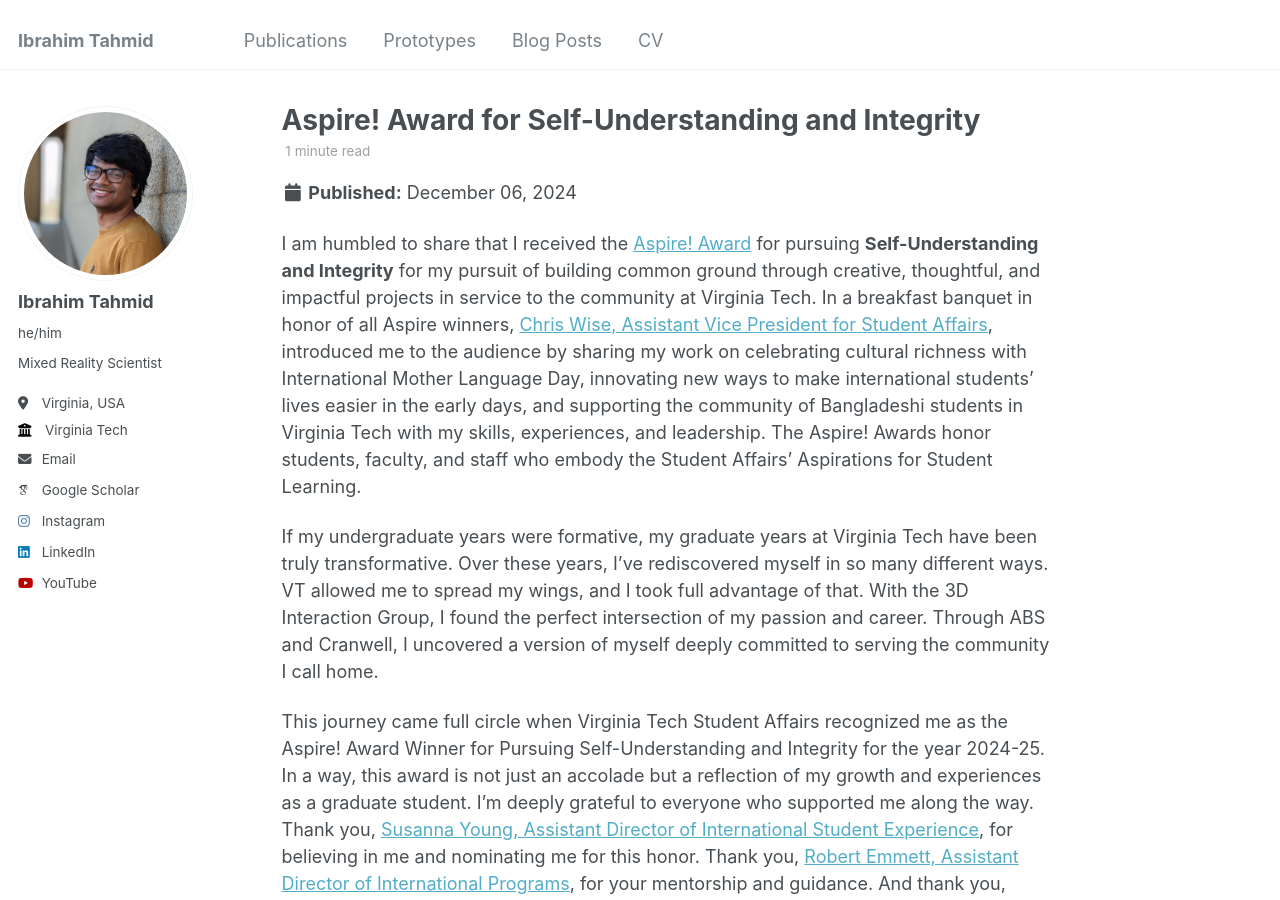
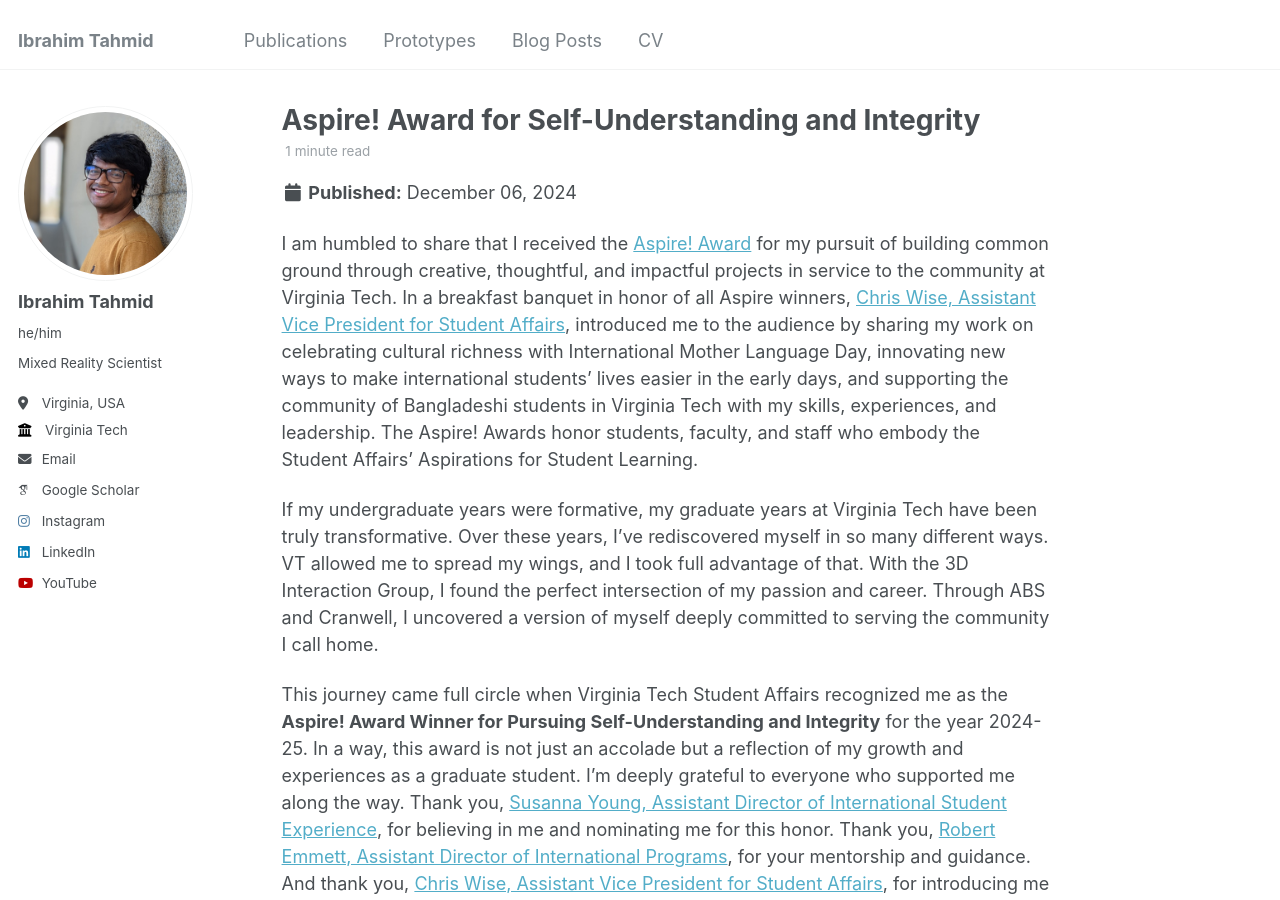
Before and after one commit to iatahmid/iatahmid.github.io, a Jekyll site: the page built from _posts/2024-10-08-aspire-award.md, in a window 1280 px wide and 900 px high. Built offline with Jekyll 4.4.1, drawn with Linux system fonts in a browser that asks for light colours; some web fonts are replaced.

Commit message:
Update 2024-10-08-aspire-award.md

```diff
--- a/_posts/2024-10-08-aspire-award.md
+++ b/_posts/2024-10-08-aspire-award.md
@@ -7,11 +7,11 @@ tags:
   - service
 ---
 
-I am humbled to share that I received the [Aspire! Award](https://experience.vt.edu/aspire.html) for pursuing <b>Self-Understanding and Integrity</b> for my pursuit of building common ground through creative, thoughtful, and impactful projects in service to the community at Virginia Tech. In a breakfast banquet in honor of all Aspire winners, [Chris Wise, Assistant Vice President for Student Affairs](https://students.vt.edu/leadership/Chris_Wise.html), introduced me to the audience by sharing my work on celebrating cultural richness with International Mother Language Day, innovating new ways to make international students' lives easier in the early days, and supporting the community of Bangladeshi students in Virginia Tech with my skills, experiences, and leadership. The Aspire! Awards honor students, faculty, and staff who embody the Student Affairs' Aspirations for Student Learning.
+I am humbled to share that I received the [Aspire! Award](https://experience.vt.edu/aspire.html) for my pursuit of building common ground through creative, thoughtful, and impactful projects in service to the community at Virginia Tech. In a breakfast banquet in honor of all Aspire winners, [Chris Wise, Assistant Vice President for Student Affairs](https://students.vt.edu/leadership/Chris_Wise.html), introduced me to the audience by sharing my work on celebrating cultural richness with International Mother Language Day, innovating new ways to make international students' lives easier in the early days, and supporting the community of Bangladeshi students in Virginia Tech with my skills, experiences, and leadership. The Aspire! Awards honor students, faculty, and staff who embody the Student Affairs' Aspirations for Student Learning.
 
 If my undergraduate years were formative, my graduate years at Virginia Tech have been truly transformative. Over these years, I’ve rediscovered myself in so many different ways. VT allowed me to spread my wings, and I took full advantage of that. With the 3D Interaction Group, I found the perfect intersection of my passion and career. Through ABS and Cranwell, I uncovered a version of myself deeply committed to serving the community I call home.
 
-This journey came full circle when Virginia Tech Student Affairs recognized me as the Aspire! Award Winner for Pursuing Self-Understanding and Integrity for the year 2024-25. In a way, this award is not just an accolade but a reflection of my growth and experiences as a graduate student. I’m deeply grateful to everyone who supported me along the way. Thank you, [Susanna Young, Assistant Director of International Student Experience](https://international.vt.edu/about/cranwellteam/Susanna_Young.html), for believing in me and nominating me for this honor. Thank you, [Robert Emmett, Assistant Director of International Programs](https://international.vt.edu/about/cranwellteam/robert-emmett.html), for your mentorship and guidance. And thank you, [Chris Wise, Assistant Vice President for Student Affairs](https://students.vt.edu/leadership/Chris_Wise.html), for introducing me with such kind words.
+This journey came full circle when Virginia Tech Student Affairs recognized me as the <b>Aspire! Award Winner for Pursuing Self-Understanding and Integrity</b> for the year 2024-25. In a way, this award is not just an accolade but a reflection of my growth and experiences as a graduate student. I’m deeply grateful to everyone who supported me along the way. Thank you, [Susanna Young, Assistant Director of International Student Experience](https://international.vt.edu/about/cranwellteam/Susanna_Young.html), for believing in me and nominating me for this honor. Thank you, [Robert Emmett, Assistant Director of International Programs](https://international.vt.edu/about/cranwellteam/robert-emmett.html), for your mentorship and guidance. And thank you, [Chris Wise, Assistant Vice President for Student Affairs](https://students.vt.edu/leadership/Chris_Wise.html), for introducing me with such kind words.
 
 Congratulations to my fellow Aspire! Award winners—it's an honor to share this recognition with you.
 
```
